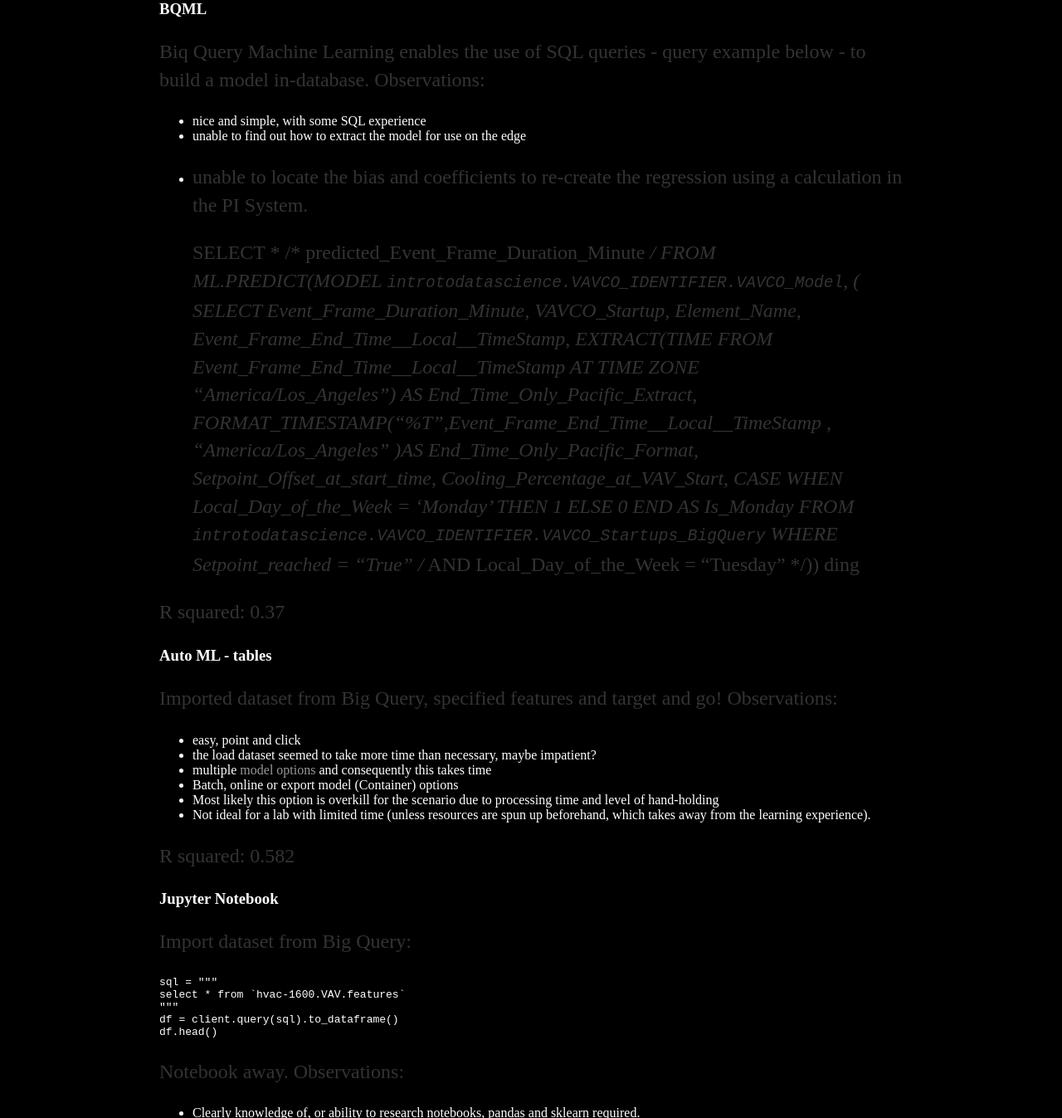
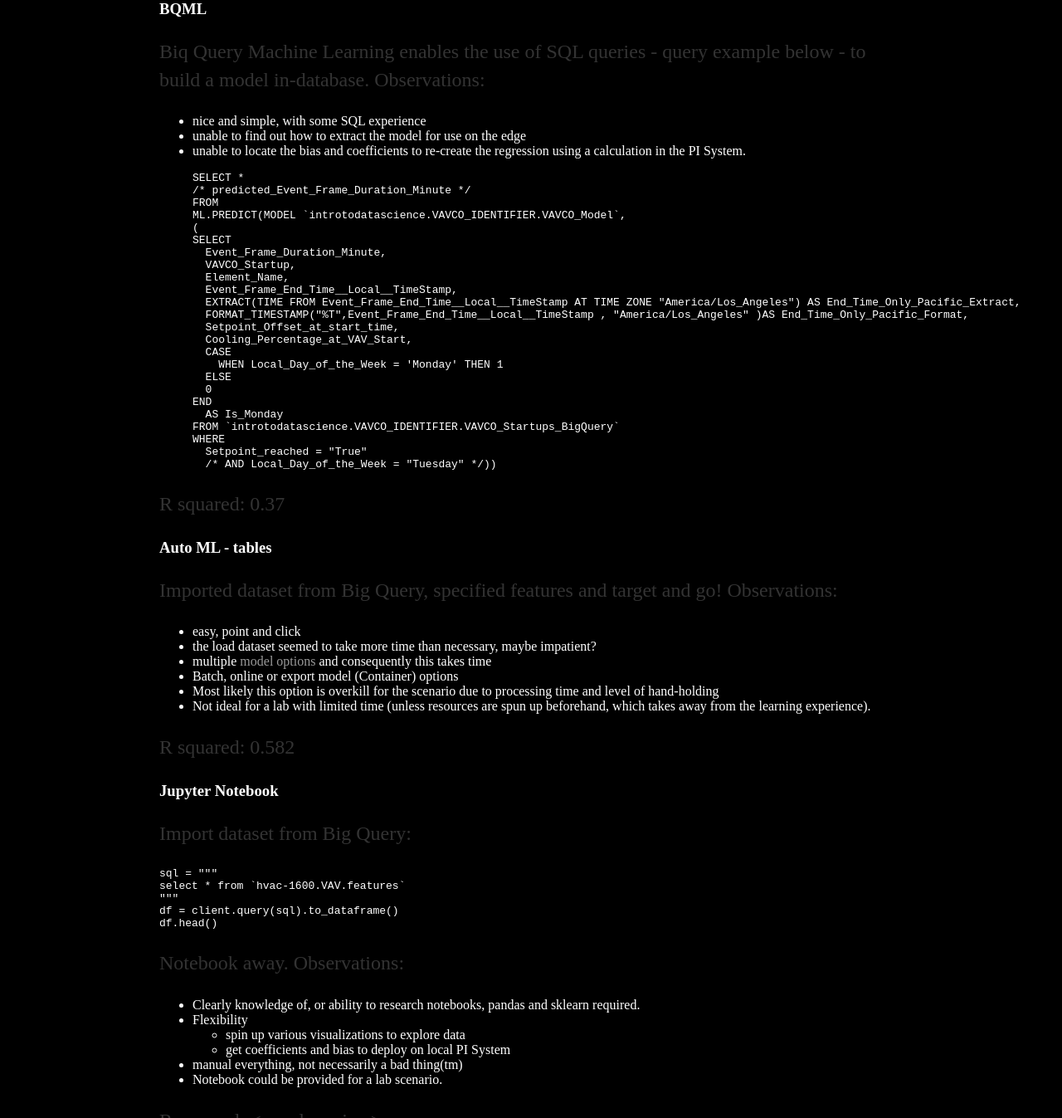
Before and after one commit to m0fff/m0fff.github.io, a Jekyll site: the page built from _posts/2020-03-01-dsing.md, in a window 1280 px wide and 1400 px high, scrolled down 1872 px, cut to the strip 53-1400 px from the top of the window. Shown: the whole strip at 83% size. Built offline with Jekyll 4.4.1, drawn with Linux system fonts in a browser that asks for light colours; some of the changed text lies outside the part shown.

Commit message:
Add files via upload

```diff
--- a/_posts/2020-03-01-dsing.md
+++ b/_posts/2020-03-01-dsing.md
@@ -56,31 +56,31 @@
  - unable to find out how to extract the model for use on the edge
  - unable to locate the bias and coefficients to re-create the regression using a calculation in the PI System.
 
-    SELECT *
-    /* predicted_Event_Frame_Duration_Minute */
-    FROM
-    ML.PREDICT(MODEL `introtodatascience.VAVCO_IDENTIFIER.VAVCO_Model`,
-    (
-    SELECT
-      Event_Frame_Duration_Minute,
-      VAVCO_Startup,
-      Element_Name,
-      Event_Frame_End_Time__Local__TimeStamp,
-      EXTRACT(TIME FROM Event_Frame_End_Time__Local__TimeStamp AT TIME ZONE "America/Los_Angeles") AS End_Time_Only_Pacific_Extract,
-      FORMAT_TIMESTAMP("%T",Event_Frame_End_Time__Local__TimeStamp , "America/Los_Angeles" )AS End_Time_Only_Pacific_Format,
-      Setpoint_Offset_at_start_time,
-      Cooling_Percentage_at_VAV_Start,
-      CASE
-        WHEN Local_Day_of_the_Week = 'Monday' THEN 1
-      ELSE
-      0
-    END
-      AS Is_Monday
-    FROM `introtodatascience.VAVCO_IDENTIFIER.VAVCO_Startups_BigQuery`
-    WHERE
-      Setpoint_reached = "True"
-      /* AND Local_Day_of_the_Week = "Tuesday" */))
-    ding
+
+>     SELECT *
+>     /* predicted_Event_Frame_Duration_Minute */
+>     FROM
+>     ML.PREDICT(MODEL `introtodatascience.VAVCO_IDENTIFIER.VAVCO_Model`,
+>     (
+>     SELECT
+>       Event_Frame_Duration_Minute,
+>       VAVCO_Startup,
+>       Element_Name,
+>       Event_Frame_End_Time__Local__TimeStamp,
+>       EXTRACT(TIME FROM Event_Frame_End_Time__Local__TimeStamp AT TIME ZONE "America/Los_Angeles") AS End_Time_Only_Pacific_Extract,
+>       FORMAT_TIMESTAMP("%T",Event_Frame_End_Time__Local__TimeStamp , "America/Los_Angeles" )AS End_Time_Only_Pacific_Format,
+>       Setpoint_Offset_at_start_time,
+>       Cooling_Percentage_at_VAV_Start,
+>       CASE
+>         WHEN Local_Day_of_the_Week = 'Monday' THEN 1
+>       ELSE
+>       0
+>     END
+>       AS Is_Monday
+>     FROM `introtodatascience.VAVCO_IDENTIFIER.VAVCO_Startups_BigQuery`
+>     WHERE
+>       Setpoint_reached = "True"
+>       /* AND Local_Day_of_the_Week = "Tuesday" */))
 
 R squared: 0.37
 
@@ -115,7 +115,7 @@
 - manual everything, not necessarily a bad thing(tm)
 - Notebook could be provided for a lab scenario.
 
-R squared: <not-believable-need-to-re-evaluate>
+R squared: < needs review>
 
 Microsoft
 --
```
Also changed, not shown: other parts of _posts/2020-03-01-dsing.md (+2 -1 lines).
